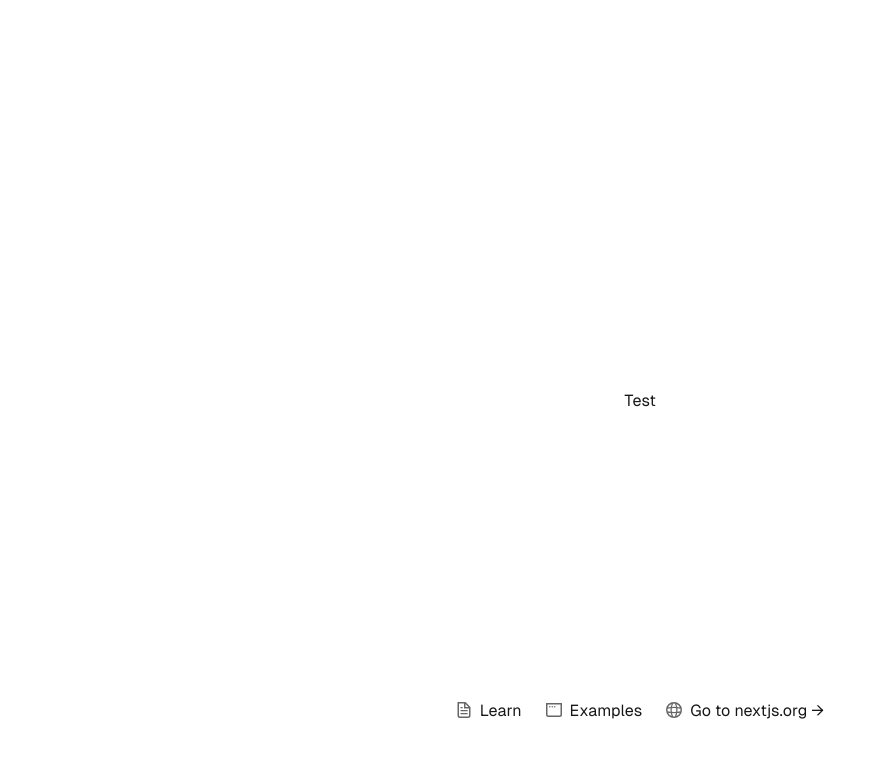
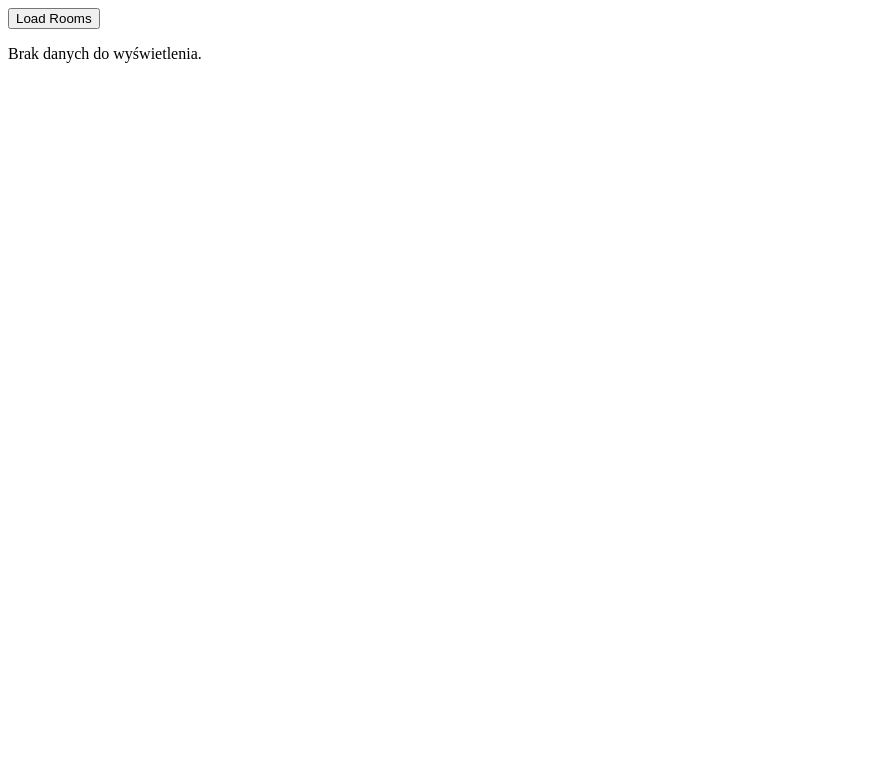
Before and after one commit to TomaszSlupik/meeting_room_booking_system, a Next.js app in the folder frontend/: page / in a window 1280 px wide. Shown: the top 758 px of the page, without its empty margins (0-878 px from the left). Built offline with nearby package versions, Linux system fonts and the light colour scheme.

Commit message:
Dodanie integracji z Reduxem oraz implementacja zapytania GET do backendu w celu weryfikacji statusu 200

```diff
--- a/frontend/src/app/components/Test.jsx
+++ b/frontend/src/app/components/Test.jsx
@@ -1,7 +1,50 @@
-import React from 'react'
+"use client";
+import React, { useState } from 'react';
+import { useDispatch } from "react-redux";
+import { setRooms } from "../redux/actions/roomActions";
 
 export default function Test() {
+
+  const dispatch = useDispatch();
+
+  const [rooms, setRoomsState] = useState([]);
+
+  // GET dla listy sal
+  const fetchRooms = async () => {
+    try {
+      const response = await fetch("http://localhost:5000/rooms");
+      if (!response.ok) {
+        throw new Error("Błąd pobierania");
+      }
+
+      const text = await response.text();
+      console.log(text);
+      const data = JSON.parse(text);
+
+      setRoomsState(data);
+      dispatch(setRooms(data));
+
+    } catch (error) {
+      console.error("Błąd:", error);
+    }
+  };
+
   return (
-    <div>Test</div>
-  )
+    <div>
+      <button onClick={fetchRooms}>Load Rooms</button>
+      <div>
+        {rooms.length === 0 ? (
+          <p>Brak danych do wyświetlenia.</p>
+        ) : (
+          <ul>
+            {rooms.map((room) => (
+              <li key={room.id}>
+                {room.name} (ID: {room.id})
+              </li>
+            ))}
+          </ul>
+        )}
+      </div>
+    </div>
+  );
 }
--- a/frontend/src/app/layout.js
+++ b/frontend/src/app/layout.js
@@ -1,27 +1,29 @@
+"use client";
 import localFont from "next/font/local";
-import "./globals.css";
+import { Provider } from "react-redux";
+import { store } from '../app/redux/store/index';
 
 const geistSans = localFont({
   src: "./fonts/GeistVF.woff",
   variable: "--font-geist-sans",
   weight: "100 900",
 });
+
 const geistMono = localFont({
   src: "./fonts/GeistMonoVF.woff",
   variable: "--font-geist-mono",
   weight: "100 900",
 });
 
-export const metadata = {
-  title: "Create Next App",
-  description: "Generated by create next app",
-};
+
 
 export default function RootLayout({ children }) {
   return (
     <html lang="en">
       <body className={`${geistSans.variable} ${geistMono.variable}`}>
-        {children}
+        <Provider store={store}>
+          {children}
+        </Provider>
       </body>
     </html>
   );
--- a/frontend/src/app/page.js
+++ b/frontend/src/app/page.js
@@ -1,56 +1,12 @@
-import Image from "next/image";
-import styles from "./page.module.css";
 import Test from "./components/test";
 
 export default function Home() {
   return (
-    <div className={styles.page}>
-      <main className={styles.main}>
+    <div>
+      <main>
             <Test />
       </main>
-      <footer className={styles.footer}>
-        <a
-          href="https://nextjs.org/learn?utm_source=create-next-app&utm_medium=appdir-template&utm_campaign=create-next-app"
-          target="_blank"
-          rel="noopener noreferrer"
-        >
-          <Image
-            aria-hidden
-            src="/file.svg"
-            alt="File icon"
-            width={16}
-            height={16}
-          />
-          Learn
-        </a>
-        <a
-          href="https://vercel.com/templates?framework=next.js&utm_source=create-next-app&utm_medium=appdir-template&utm_campaign=create-next-app"
-          target="_blank"
-          rel="noopener noreferrer"
-        >
-          <Image
-            aria-hidden
-            src="/window.svg"
-            alt="Window icon"
-            width={16}
-            height={16}
-          />
-          Examples
-        </a>
-        <a
-          href="https://nextjs.org?utm_source=create-next-app&utm_medium=appdir-template&utm_campaign=create-next-app"
-          target="_blank"
-          rel="noopener noreferrer"
-        >
-          <Image
-            aria-hidden
-            src="/globe.svg"
-            alt="Globe icon"
-            width={16}
-            height={16}
-          />
-          Go to nextjs.org →
-        </a>
+      <footer>
       </footer>
     </div>
   );
--- /dev/null
+++ b/frontend/src/app/redux/actions/roomActions.js
@@ -0,0 +1,29 @@
+import { SET_ROOM, EDIT_ROOM, DELETE_ROOM } from "../consts";
+
+export const setRooms = (room) => {
+    return {
+        type: SET_ROOM,
+        payload: {
+            room
+        }
+    }
+}
+
+export const setEditRooms = (currentName, newName) => {
+    return {
+        type: EDIT_ROOM,
+        payload: {
+            currentName,
+            newName
+        }
+    }
+}
+
+export const setDeleteEvent = (roomDelete) => {
+    return {
+        type: DELETE_ROOM,
+        payload: {
+            roomDelete
+        }
+    }
+}
--- /dev/null
+++ b/frontend/src/app/redux/consts.js
@@ -0,0 +1,8 @@
+// Dodawanie
+export const SET_ROOM = 'SET_ROOM'
+
+// Edycja
+export const EDIT_ROOM = 'EDIT_ROOM'
+
+// Usuwanie
+export const DELETE_ROOM = 'DELETE_ROOM'
--- /dev/null
+++ b/frontend/src/app/redux/reducers/roomReducer.js
@@ -0,0 +1,15 @@
+import { SET_ROOM } from '../consts';
+
+const initialState = {
+  rooms: [],
+  error: null
+};
+
+export const roomReducer = (state = initialState, action) => {
+  switch (action.type) {
+    case SET_ROOM:
+        return { ...state, rooms: action.payload.room };
+    default:
+      return state;
+  }
+};
--- a/frontend/src/app/redux/store/index.js
+++ b/frontend/src/app/redux/store/index.js
@@ -0,0 +1,4 @@
+import { createStore } from 'redux';
+import { roomReducer } from '../reducers/roomReducer';
+
+export const store = createStore(roomReducer);
```
Also changed, not shown: 1 other file (tests, documents, lock files or other folders).
